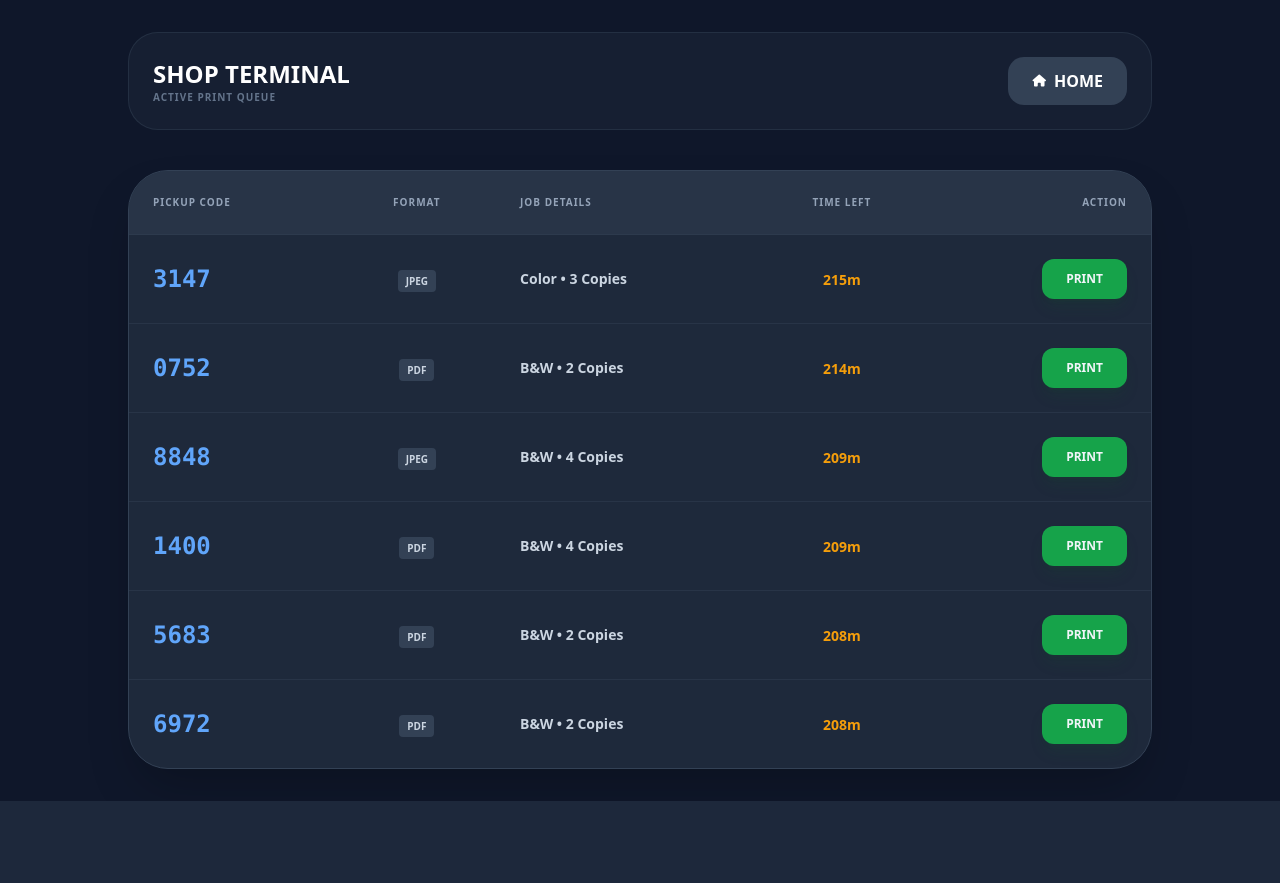
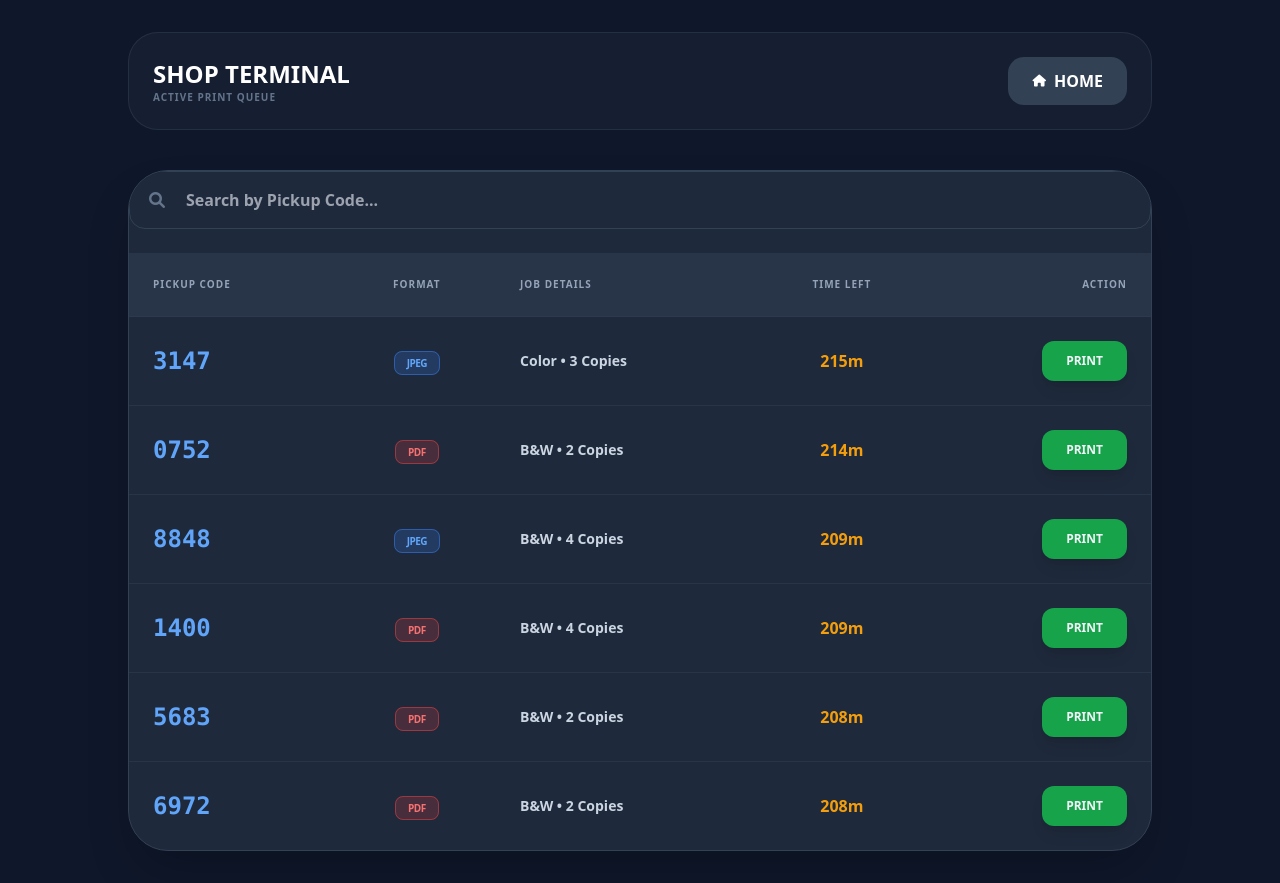
Before and after one commit to Mohaanaaaa/curly-meme, a Flask app: page /shop in a window 1280 px wide. Before the commit the page ends 801 px from the top, so only its background shows below. Run offline with Flask 3, Linux system fonts and the light colour scheme; some libraries are stand-ins or nearby versions.

Commit message:
resolve issue in duplicates token while to scan-todrop in shop terminal

```diff
--- a/main.py
+++ b/main.py
@@ -11,6 +11,8 @@ app.config.from_object(Config)
 app.config['SQLALCHEMY_DATABASE_URI'] = 'sqlite:///../print_service.db'
 db.init_app(app)
 
+
+
 with app.app_context():
     db.create_all()
 
@@ -19,6 +21,7 @@ def log_to_excel(event, shop, status, filename="", detail=""):
     file_exists = os.path.isfile(path)
     with open(path, 'a', newline='') as f:
         writer = csv.writer(f)
+        # Added 'File Name' column for professional auditing
         if not file_exists:
             writer.writerow(['Timestamp', 'Event', 'Shop', 'Status', 'File Name', 'Detail'])
         writer.writerow([
@@ -39,14 +42,29 @@ def handle_upload():
     db.session.add(new_job); db.session.commit()
     return render_template('customer/ticket.html', code=new_job.pickup_code)
 
-# --- OPTIMIZED UPLOAD (SMART DROP) ---
+
+# 1. This tracks scan timing to block replicas
+recent_scans = {}
+
 @app.route('/drop/<shop_id>', methods=['POST'])
 def smart_drop(shop_id):
     file = request.files.get('file')
     if file and file.filename != '':
+        current_time = time.time()
+        scan_key = f"{shop_id}_{file.filename}"
+
+        # --- DUPLICATE LOCK WITH REAL TOKEN ---
+        if scan_key in recent_scans:
+            last_time, saved_code = recent_scans[scan_key]
+            # If same file within 10 seconds, show the PREVIOUS token
+            if current_time - last_time < 10:
+                return render_template('customer/ticket.html', code=saved_code)
+
+        # Save unique file
         fname = f"{uuid.uuid4().hex}_{file.filename}"
         file.save(os.path.join(app.config['UPLOAD_FOLDER'], fname))
 
+        # Create Job
         new_job = PrintJob(
             file_path=fname,
             is_color=request.form.get('color') == 'color',
@@ -55,7 +73,11 @@ def smart_drop(shop_id):
         db.session.add(new_job)
         db.session.commit()
 
+        # Save this specific token to our "Duplicate Lock"
+        recent_scans[scan_key] = (current_time, new_job.pickup_code)
+
         log_to_excel("SMART_DROP", shop_id, "SUCCESS", file.filename, f"Code: {new_job.pickup_code}")
+
         return render_template('customer/ticket.html', code=new_job.pickup_code)
     return "No file", 400
 
@@ -68,18 +90,17 @@ def shop_home():
 
 @app.route('/shop')
 def shop_dashboard():
-    today = datetime.now(timezone.utc).replace(hour=0, minute=0, second=0, microsecond=0)
-    total = PrintJob.query.filter(PrintJob.created_at >= today).count()
+    # ... previous logic ...
     jobs = PrintJob.query.filter_by(status='pending').order_by(PrintJob.created_at.desc()).all()
-
-    # Pre-calculate values to avoid Jinja UndefinedError
     now = datetime.now(timezone.utc)
     for j in jobs:
+        # FIXED: This ensures the scan format (PDF/JPG) shows correctly on terminal
+        file_ext = os.path.splitext(j.file_path)[1].replace('.', '').upper()
+        j.extension = file_ext if file_ext else "SCAN"
+
         expiry = j.expires_at.replace(tzinfo=timezone.utc)
         j.minutes_left = max(0, int((expiry - now).total_seconds() / 60))
-        j.extension = os.path.splitext(j.file_path)[1].replace('.', '').upper()
-
-    return render_template('shop/dashboard.html', jobs=jobs, total_count=total)
+    return render_template('shop/dashboard.html', jobs=jobs)
 
 @app.route('/api/active-jobs')
 def get_active_jobs():
@@ -93,13 +114,12 @@ def get_active_jobs():
         "time_left": f"{max(0, int((j.expires_at.replace(tzinfo=timezone.utc)-now).total_seconds()/60))}m"
     } for j in jobs])
 
-# Ensure the download route prevents auto-downloads
 @app.route('/download/<filename>')
 def download_file(filename):
     file_path = os.path.join(app.config['UPLOAD_FOLDER'], filename)
     if not os.path.exists(file_path):
         abort(404)
-    # as_attachment=False is CRITICAL for direct browser printing
+    # Allows the terminal to print directly
     return send_file(file_path, as_attachment=False)
 
 def start_cleanup_daemon(app):
--- a/print_shop_logs.csv
+++ /dev/null
@@ -1,3 +0,0 @@
-Timestamp,Event,Shop,Status,File Name,Detail
-2026-01-31 16:45:58,SMART_DROP,shop1,SUCCESS,TC.jpeg,Code: 7686
-2026-01-31 16:45:58,SMART_DROP,shop1,SUCCESS,TC.jpeg,Code: 3178
--- a/templates/shop/dashboard.html
+++ b/templates/shop/dashboard.html
@@ -19,6 +19,11 @@
         </div>
 
         <div class="bg-slate-800 rounded-[40px] border border-slate-700 overflow-hidden shadow-2xl">
+            <div class="mb-6 relative">
+                <i class="fa-solid fa-magnifying-glass absolute left-5 top-1/2 -translate-y-1/2 text-slate-500"></i>
+                <input type="text" id="terminalSearch" placeholder="Search by Pickup Code..."
+                    class="w-full bg-slate-800 border border-slate-700 rounded-2xl py-4 pl-14 pr-6 focus:outline-none focus:border-blue-500 transition-all font-bold">
+            </div>
             <table class="w-full text-left">
                 <thead class="bg-slate-700/50 text-slate-400 text-[10px] uppercase font-black tracking-widest">
                     <tr>
@@ -29,8 +34,7 @@
                         <th class="p-6 text-right">Action</th>
                     </tr>
                 </thead>
-                <tbody>
-                    {% for job in jobs %}
+                <tbody id="jobTable"> {% for job in jobs %}
     <tr class="border-t border-slate-700/50 hover:bg-slate-750/50 transition-colors">
         <td class="p-6 font-mono text-2xl font-black text-blue-400">{{ job.pickup_code }}</td>
         <td class="p-6 text-center">
@@ -54,6 +58,11 @@
         </td>
     </tr>
     {% else %}
+    <tr>
+        <td colspan="5" class="p-20 text-center text-slate-500 font-bold uppercase tracking-widest text-xs">
+            No pending print jobs
+        </td>
+    </tr>
     {% endfor %}
 </tbody>
             </table>
@@ -63,6 +72,18 @@
             const notifySound = new Audio('https://assets.mixkit.co/active_storage/sfx/2358/2358-preview.mp3');
             let lastJobCount = 0;
             let isFirstLoad = true;
+            // Helper to get color based on format
+
+            function getFormatBadge(ext) {
+                const colors = {
+                    'PDF': 'bg-red-500/20 text-red-400 border-red-500/50',
+                    'JPG': 'bg-blue-500/20 text-blue-400 border-blue-500/50',
+                    'JPEG': 'bg-blue-500/20 text-blue-400 border-blue-500/50',
+                    'PNG': 'bg-green-500/20 text-green-400 border-green-500/50'
+                };
+                const style = colors[ext.toUpperCase()] || 'bg-slate-700 text-slate-300 border-slate-600';
+                return `<span class="border px-3 py-1 rounded-lg text-[10px] font-black uppercase tracking-tighter ${style}">${ext}</span>`;
+            }
 
             // Direct Printing Function
             function triggerPrint(url) {
@@ -85,23 +106,33 @@
                     isFirstLoad = false;
 
                     const tableBody = document.getElementById('jobTable');
-            // FIXED: Using correct template literal syntax and triggerPrint
-            tableBody.innerHTML = jobs.map(job => `
-                <tr class="border-t border-slate-700 hover:bg-slate-750 transition-colors">
-                    <td class="p-5 font-mono text-xl font-bold text-blue-400">${job.code}</td>
-                    <td class="p-5 text-sm">${job.is_color} • ${job.copies} Copies</td>
-                    <td class="p-5 text-sm text-amber-500 font-bold">${job.time_left}</td>
-                    <td class="p-5 text-right">
+                    tableBody.innerHTML = jobs.map(job => {
+                    const ext = job.file_path.split('.').pop().toUpperCase();
+                    return `
+                        <tr class="job-row border-t border-slate-700/50 hover:bg-slate-750/50 transition-colors">
+                            <td class="p-6 font-mono text-2xl font-black text-blue-400 search-target">${job.code}</td>
+                            <td class="p-6 text-center">${getFormatBadge(ext)}</td>
+                            <td class="p-6 text-sm font-bold text-slate-300">${job.is_color} • ${job.copies} Copies</td>
+                            <td class="p-6 text-center text-amber-500 font-black">${job.time_left}</td>
+                            <td class="p-6 text-right">
                                 <button onclick="triggerPrint('/download/${job.file_path}')"
-                                class="bg-green-600 hover:bg-green-500 px-4 py-2 rounded-lg text-sm font-bold text-white shadow-lg">
-                            <i class="fa-solid fa-print mr-2"></i>PRINT
+                                        class="bg-green-600 hover:bg-green-500 px-6 py-3 rounded-xl font-black text-xs shadow-lg transition-all">
+                                    PRINT
                                 </button>
                             </td>
                         </tr>
-            `).join('');
-        } catch (err) { console.error("Refresh Error:", err); }
+                    `;
+                }).join('');
+            } catch (err) { console.error("Sync Error:", err); }
             }
-
+                // Search Logic
+                document.getElementById('terminalSearch').addEventListener('keyup', function(e) {
+                    const term = e.target.value.toLowerCase();
+                    document.querySelectorAll('.job-row').forEach(row => {
+                        const code = row.querySelector('.search-target').textContent.toLowerCase();
+                        row.style.display = code.includes(term) ? '' : 'none';
+                    });
+                });
                 setInterval(refreshDashboard, 5000);
                 refreshDashboard();
         </script>
```
Also changed, not shown: print_service.db. Lines whose indentation alone changed are shown as unchanged.
